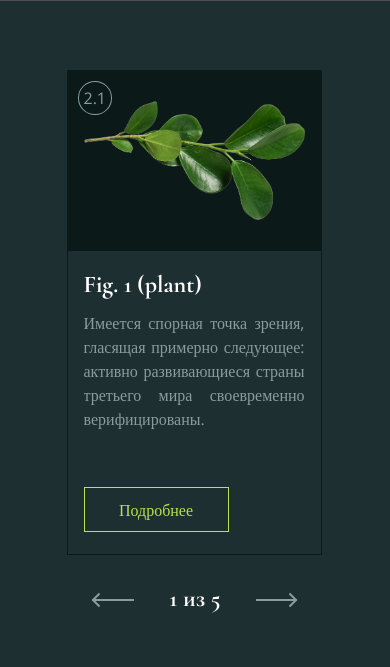
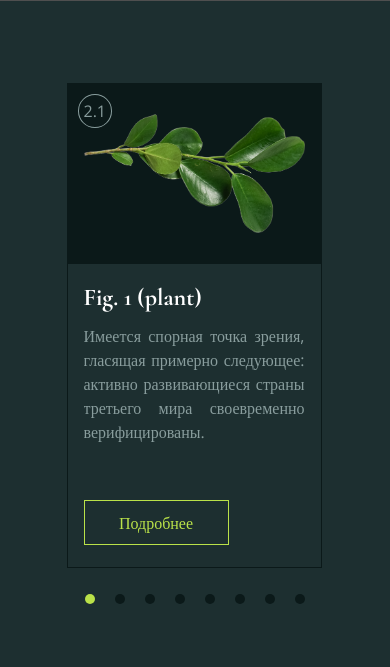
Before and after one commit to ElGansoDorado/F-B, a React (Vite) app: page / in a window 390 px wide. Shown: the part 549-1216 px from the top of the page. Built offline with nearby package versions, Linux system fonts and the light colour scheme; grey boxes are pictures that could not be loaded.

Commit message:
update: gallery section

```diff
--- a/src/components/contentSection/ContentSection.css
+++ b/src/components/contentSection/ContentSection.css
@@ -4,7 +4,7 @@
 
 .box {
   height: 100%;
-  width: 1148px;
+  width: 1150px;
   margin: 0 auto;
   display: flex;
   flex-direction: column;
--- a/src/components/contentSection/ContentSection.scss
+++ b/src/components/contentSection/ContentSection.scss
@@ -4,7 +4,7 @@
 
 .box {
     height: 100%;
-    width: 1148px;
+    width: 1150px;
     margin: 0 auto;
 
     display: flex;
--- a/src/components/contentSection/carouselItem/CarouselItem.scss
+++ b/src/components/contentSection/carouselItem/CarouselItem.scss
@@ -5,6 +5,8 @@
     min-width: 255px;
     max-width: 255px;
     border: 1px solid #0B1919;
+
+    scroll-snap-align: start;
 
     &-img
     {
--- a/src/components/contentSection/carouselItem/carouselItem.css
+++ b/src/components/contentSection/carouselItem/carouselItem.css
@@ -4,6 +4,7 @@
   min-width: 255px;
   max-width: 255px;
   border: 1px solid #0B1919;
+  scroll-snap-align: start;
 }
 .carusel-item-img {
   min-height: 180px;
--- a/src/components/contentSection/contactsSection/ContactsSection.jsx
+++ b/src/components/contentSection/contactsSection/ContactsSection.jsx
@@ -31,8 +31,7 @@ function ContactsSection() {
         setEmailError(false)
 
         const min = new Date().getMilliseconds()
-        setMessage([{date: min, isCorect: isCorrect}, ...message])
-        console.log(min)
+        setMessage([{ date: min, isCorect: isCorrect }, ...message])
 
         nameInputRef.current.value = ""
         emailInputRef.current.value = ""
@@ -61,7 +60,7 @@ function ContactsSection() {
             </section>
 
             <ul className="list-message">
-                {message.map((mes) => {return <li key={mes.date}><StatusMessage isCorrect={mes.isCorect}/></li>})}
+                {message.map((mes) => { return <li key={mes.date}><StatusMessage isCorrect={mes.isCorect} /></li> })}
             </ul>
         </>
     )
--- a/src/components/contentSection/gallerySection/GallerySection.css
+++ b/src/components/contentSection/gallerySection/GallerySection.css
@@ -9,6 +9,8 @@
   width: 100%;
   margin-bottom: 26px;
   overflow-x: scroll;
+  padding: 0 1px;
+  scroll-snap-type: x mandatory;
 }
 .carousel::-webkit-scrollbar {
   display: none;
@@ -21,10 +23,31 @@
   font: 700 24px/36px "Cormorant";
   color: #FFF;
 }
+.carousel-slider-point {
+  display: none;
+}
 
 @media (max-width: 726px) {
   .carousel {
     max-width: 257px;
     margin: 0 auto 26px;
   }
+  .carousel-slider {
+    display: none;
+  }
+  .carousel-slider-point {
+    display: flex;
+    justify-content: center;
+    align-items: center;
+    gap: 20px;
+  }
+  .carousel-slider-point span {
+    width: 10px;
+    height: 10px;
+    background-color: #0B1919;
+    border-radius: 50%;
+  }
+  .carousel-slider-point span.active {
+    background-color: #BAE249;
+  }
 }/*# sourceMappingURL=GallerySection.css.map */
--- a/src/components/contentSection/gallerySection/GallerySection.jsx
+++ b/src/components/contentSection/gallerySection/GallerySection.jsx
@@ -9,7 +9,7 @@ import img4 from "../../../assets/img_c4.png"
 import CarouselItem from "../carouselItem/CarouselItem"
 import ArrowButton from "../../UI/button/arrowButton/ArrowButton"
 
-import { useRef, useState} from "react"
+import { useRef, useState, useEffect } from "react"
 
 function GallerySection() {
     const [caruselValue, setCaruselValue] = useState(1)
@@ -25,7 +25,6 @@ function GallerySection() {
             return
         }
         setCaruselValue(caruselValue - 1)
-
         Scroll(-295)
     }
 
@@ -34,7 +33,6 @@ function GallerySection() {
             return
         }
         setCaruselValue(caruselValue + 1)
-
         Scroll(295)
     }
 
@@ -43,10 +41,19 @@ function GallerySection() {
         scrolBar.current.scrollLeft += value
     }
 
+    useEffect(() => {
+        const element = document.querySelector("div#scroll");
+
+        element.addEventListener("scrollend", (event) => {
+            setCaruselValue(Math.round(scrolBar.current.scrollLeft / 297) + 1)
+        });
+    }, [])
+
+
     return (
         <section id="gallery" className="gallery m-b-60">
             <div className="box">
-                <div ref={scrolBar} className="carousel">
+                <div id="scroll" ref={scrolBar} className="carousel">
                     {imgPath.id.map((id) => {
                         return <CarouselItem
                             key={plantDb[id].number}
@@ -63,6 +70,10 @@ function GallerySection() {
                     <h3>{caruselValue} из {plantDb.length - 3}</h3>
                     <ArrowButton color={'grey'} onClick={() => ScrollingCarouselReight()} />
                 </div>
+
+                <div className="carousel-slider-point">
+                    {imgPath.id.map((id) => {return <span key={"point" + id} className={id === caruselValue -1 ? "active" : ""}/>})}
+                </div>
             </div>
         </section>
     )
--- a/src/components/contentSection/gallerySection/GallerySection.scss
+++ b/src/components/contentSection/gallerySection/GallerySection.scss
@@ -1,25 +1,24 @@
-.gallery
-{
+.gallery {
     height: 565px;
     background-color: #1D2F30;
 
 }
 
-.carousel
-{
+.carousel {
     display: flex;
     gap: 40px;
     width: 100%;
     margin-bottom: 26px;
     overflow-x: scroll;
+    padding: 0 1px;
 
-    &::-webkit-scrollbar
-    {
+    scroll-snap-type: x mandatory;
+
+    &::-webkit-scrollbar {
         display: none;
     }
 
-    &-slider
-    {
+    &-slider {
         display: flex;
         justify-content: center;
         align-items: center;
@@ -27,6 +26,10 @@
 
         font: 700 24px/36px 'Cormorant';
         color: #FFF;
+
+        &-point {
+            display: none;
+        }
     }
 }
 
@@ -34,5 +37,27 @@
     .carousel {
         max-width: 257px;
         margin: 0 auto 26px;
+
+        &-slider {
+            display: none;
+
+            &-point {
+                display: flex;
+                justify-content: center;
+                align-items: center;
+                gap: 20px;
+                & span {
+                    width: 10px;
+                    height: 10px;
+                    background-color: #0B1919;
+                    border-radius: 50%;
+
+                    &.active
+                    {
+                        background-color: #BAE249;
+                    }
+                }
+            }
+        }
     }
 }
```
Also changed, not shown: 2 other files (tests, documents, lock files or other folders).
